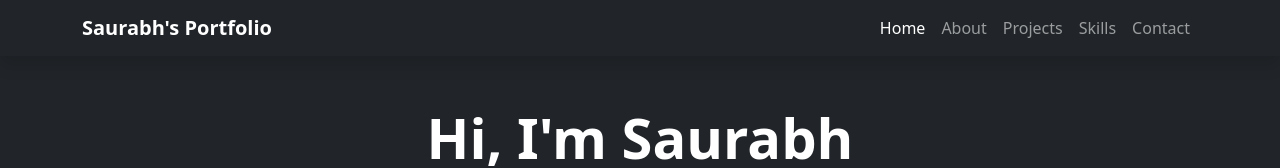
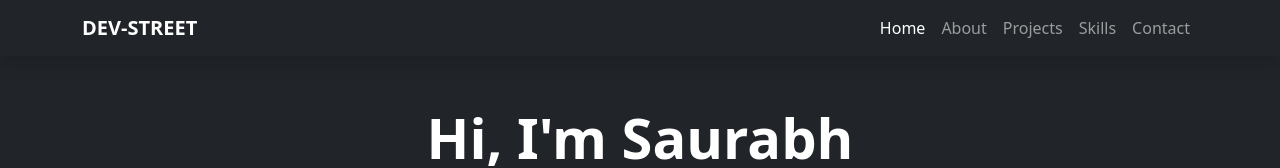
Before and after one commit to Saurabhkhanka/portfolio, a React (Vite) app in the folder client/: page / in a window 1280 px wide. Shown: the top 168 px of the page. Built offline with nearby package versions, Linux system fonts and the light colour scheme.

Commit message:
Update Headder.jsx

```diff
--- a/client/src/components/Layout/Headder.jsx
+++ b/client/src/components/Layout/Headder.jsx
@@ -6,7 +6,7 @@ const Headder = () => {
     <div>
       <nav className="navbar navbar-expand-lg navbar-dark bg-dark sticky-top shadow">
       <div className="container">
-        <Link className="navbar-brand fw-bold" to="/">Saurabh's Portfolio</Link>
+        <Link className="navbar-brand fw-bold" to="/">DEV-STREET</Link>
         <button
           className="navbar-toggler"
           type="button"
```
